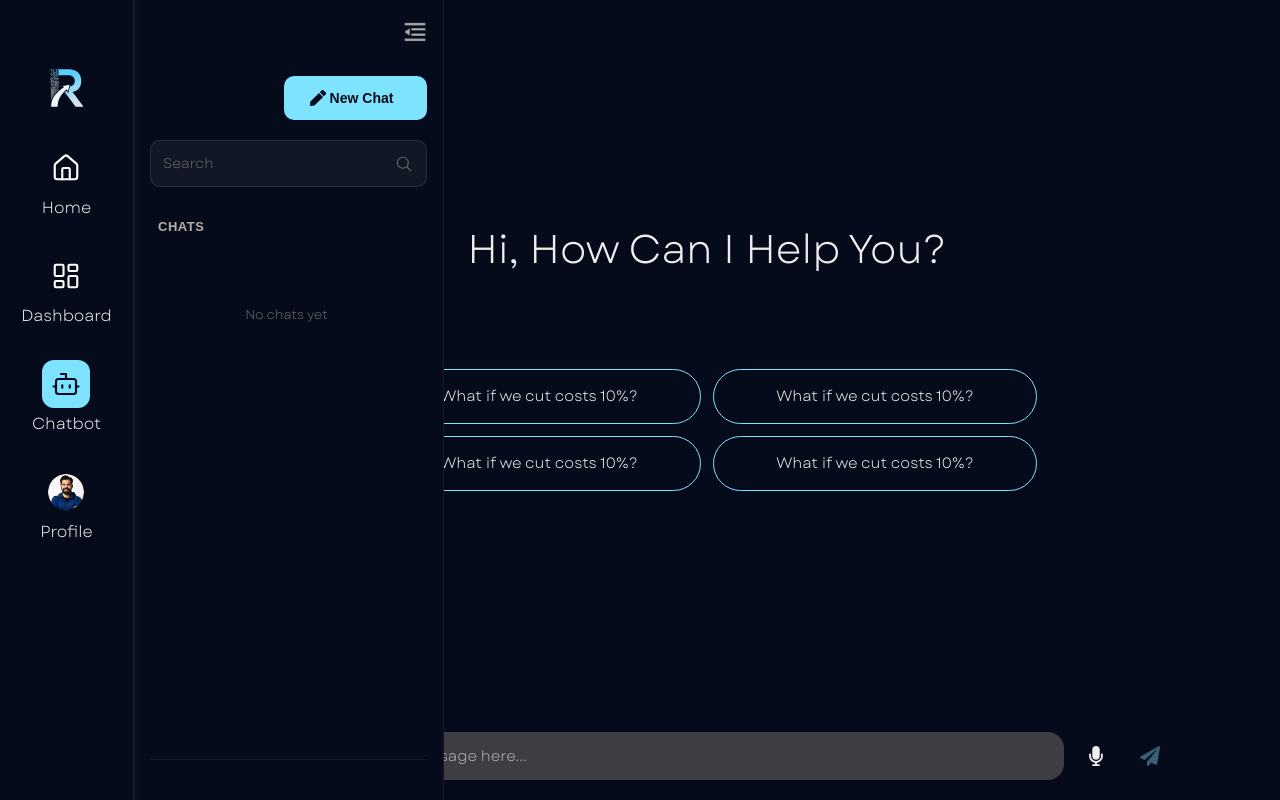
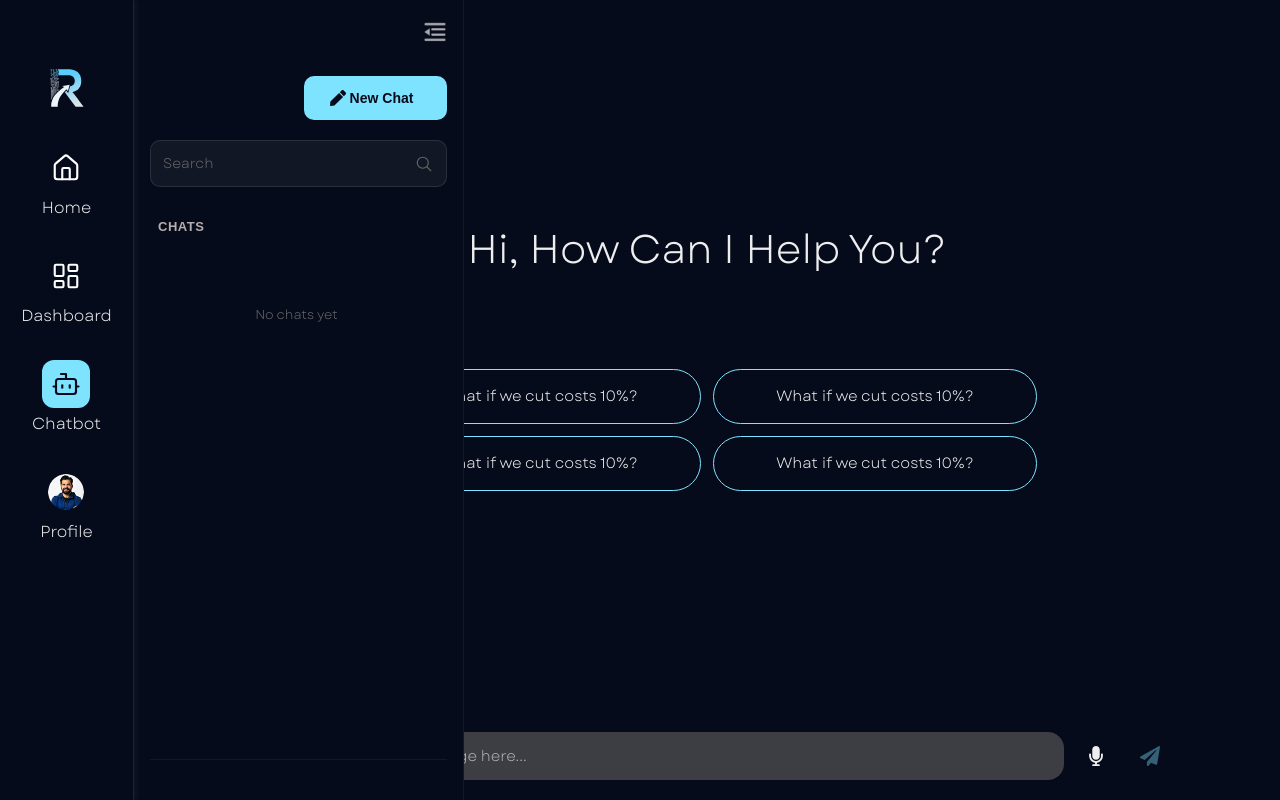
Before and after one commit to ramadan-alaa/RecoMind, a React (Vite) app: page /home/chatbot in a window 1280 px wide. Built offline with nearby package versions, Linux system fonts and the light colour scheme; a web font is replaced by a local one.

Commit message:
fix: increase sidebar width for improved layout and usability

```diff
--- a/src/components/SideBar/sidebar.css
+++ b/src/components/SideBar/sidebar.css
@@ -9,7 +9,7 @@
   left: 134px;
   top: 0;
   border-right: 1px solid rgba(255, 255, 255, 0.05);
-  width: 310px;
+  width: 330px;
   transition: all 0.4s cubic-bezier(0.4, 0, 0.2, 1);
   overflow: hidden;
   z-index: 50;
```
